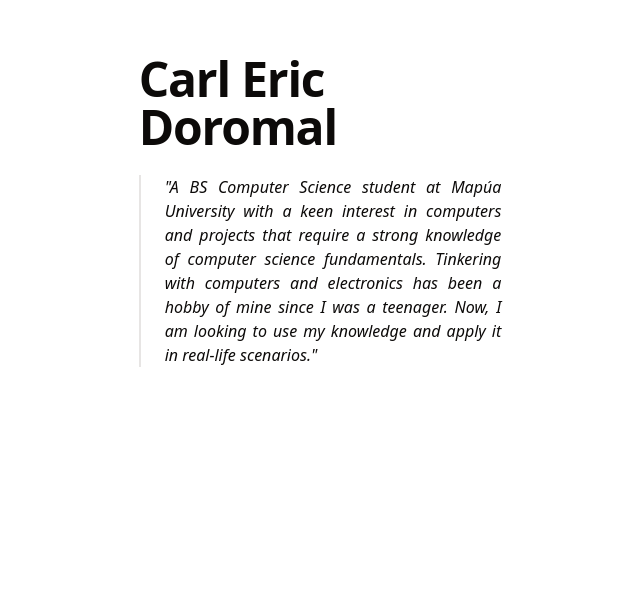
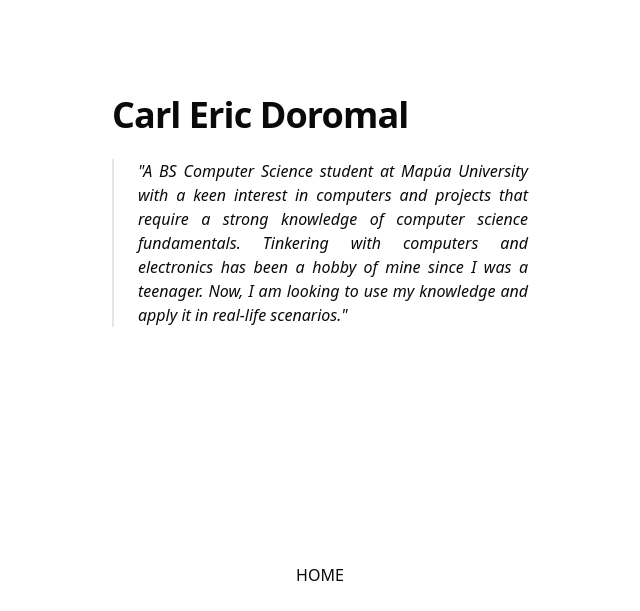
Before and after one commit to CEDoromal/my-site-fe, a SvelteKit app: page / in a window 1280 px wide. Shown: the part 189-800 px from the top of the page, without its empty margins (320-960 px from the left). Built offline with nearby package versions, Linux system fonts and the light colour scheme.

Commit message:
fixes and adds baseline for homepage

```diff
--- a/src/app.html
+++ b/src/app.html
@@ -6,7 +6,7 @@
 		<meta name="viewport" content="width=device-width, initial-scale=1" />
 		%sveltekit.head%
 	</head>
-	<body data-sveltekit-preload-data="hover" class="h-screen">
+	<body data-sveltekit-preload-data="hover">
 		<div style="display: contents">%sveltekit.body%</div>
 	</body>
 </html>
--- /dev/null
+++ b/src/lib/components/Introduction.svelte
@@ -0,0 +1,7 @@
+<h1 class="scroll-m-20 font-extrabold tracking-tight text-2xl sm:text-4xl text-center sm:text-left">Carl Eric Doromal</h1>
+<blockquote class="mt-6 border-l-2 pl-6 text-justify italic">
+	"A BS Computer Science student at Mapúa University with a keen interest in computers and projects
+	that require a strong knowledge of computer science fundamentals. Tinkering with computers and
+	electronics has been a hobby of mine since I was a teenager. Now, I am looking to use my knowledge
+	and apply it in real-life scenarios."
+</blockquote>
--- a/src/routes/+layout.svelte
+++ b/src/routes/+layout.svelte
@@ -5,6 +5,6 @@
 
 <ModeWatcher />
 
-<div class="flex items-center justify-center h-full p-4 sm:p-24">
-<slot />
+<div class="flex items-center justify-center flex-wrap">
+	<slot />
 </div>
--- a/src/routes/+page.svelte
+++ b/src/routes/+page.svelte
@@ -1,13 +1,25 @@
-<div class="flex flex-wrap justify-center gap-12">
-	<div class="flex flex-col items-center sm:items-start w-full lg:w-1/3">
-		<h1 class="scroll-m-20 text-2xl font-extrabold tracking-tight sm:text-4xl lg:text-5xl">
-			Carl Eric Doromal
-		</h1>
-		<blockquote class="mt-6 border-l-2 pl-6 italic text-justify">
-			"A BS Computer Science student at Mapúa University with a keen interest in computers and
-			projects that require a strong knowledge of computer science fundamentals. Tinkering with
-			computers and electronics has been a hobby of mine since I was a teenager. Now, I am looking
-			to use my knowledge and apply it in real-life scenarios."
-		</blockquote>
-	</div>
-</div>
+<script>
+	import Introduction from '$lib/components/Introduction.svelte';
+</script>
+
+<main class="h-screen snap-y snap-mandatory overflow-y-auto scroll-smooth">
+	<section id="about-me" class="snap-start min-h-screen flex flex-wrap items-center justify-center relative gap-4 p-4">
+		<div class="sm:w-1/2 lg:w-1/3">
+			<Introduction />
+		</div>
+
+		<div class="flex justify-center items-center absolute bottom-6 w-full">
+			<a href="#home">HOME</a>
+		</div>
+	</section>
+
+	<!-- <section id="home" class="snap-start min-h-screen flex flex-wrap items-center justify-center relative gap-4 p-4">
+		<div class="sm:w-1/2 lg:w-1/3">
+			<Introduction />
+		</div>
+
+		<div class="flex justify-center items-center absolute top-6 w-full">
+			<a href="#about-me">About Me</a>
+		</div>
+	</section> -->
+</main>
```
